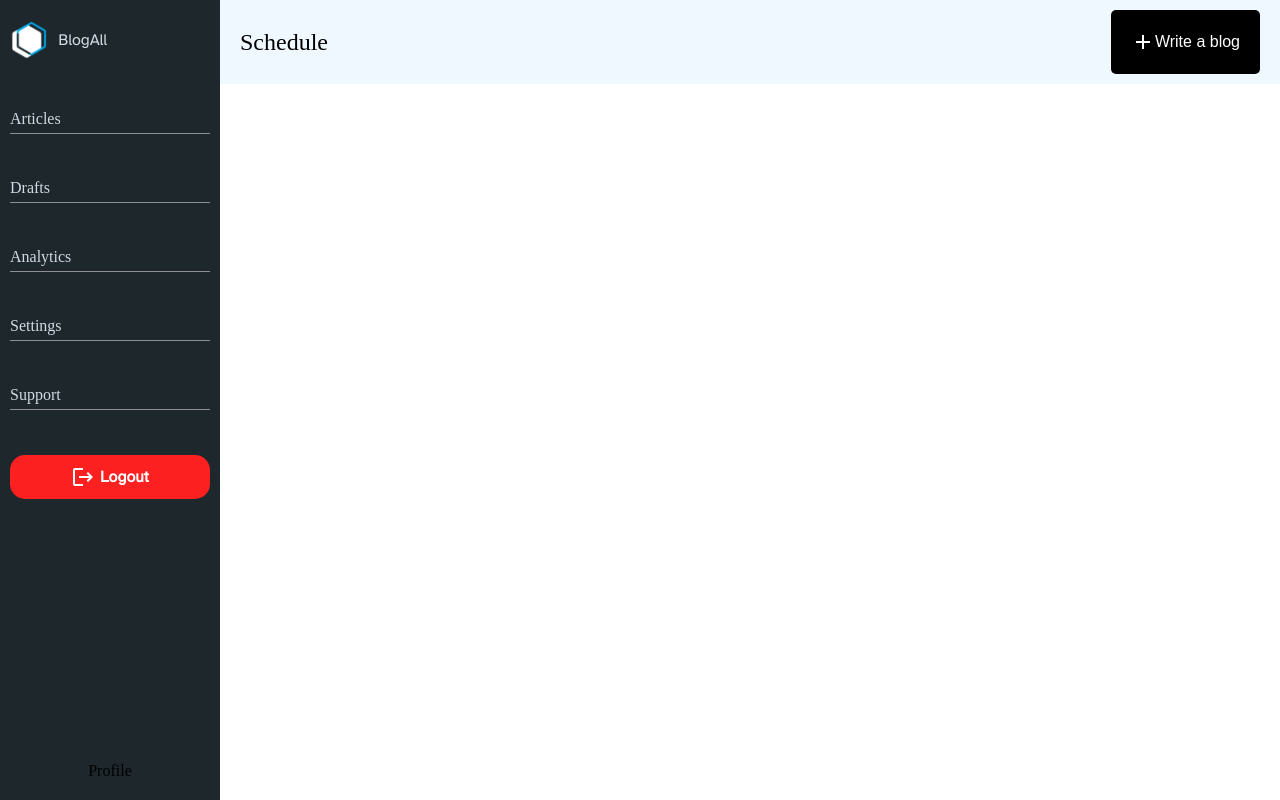
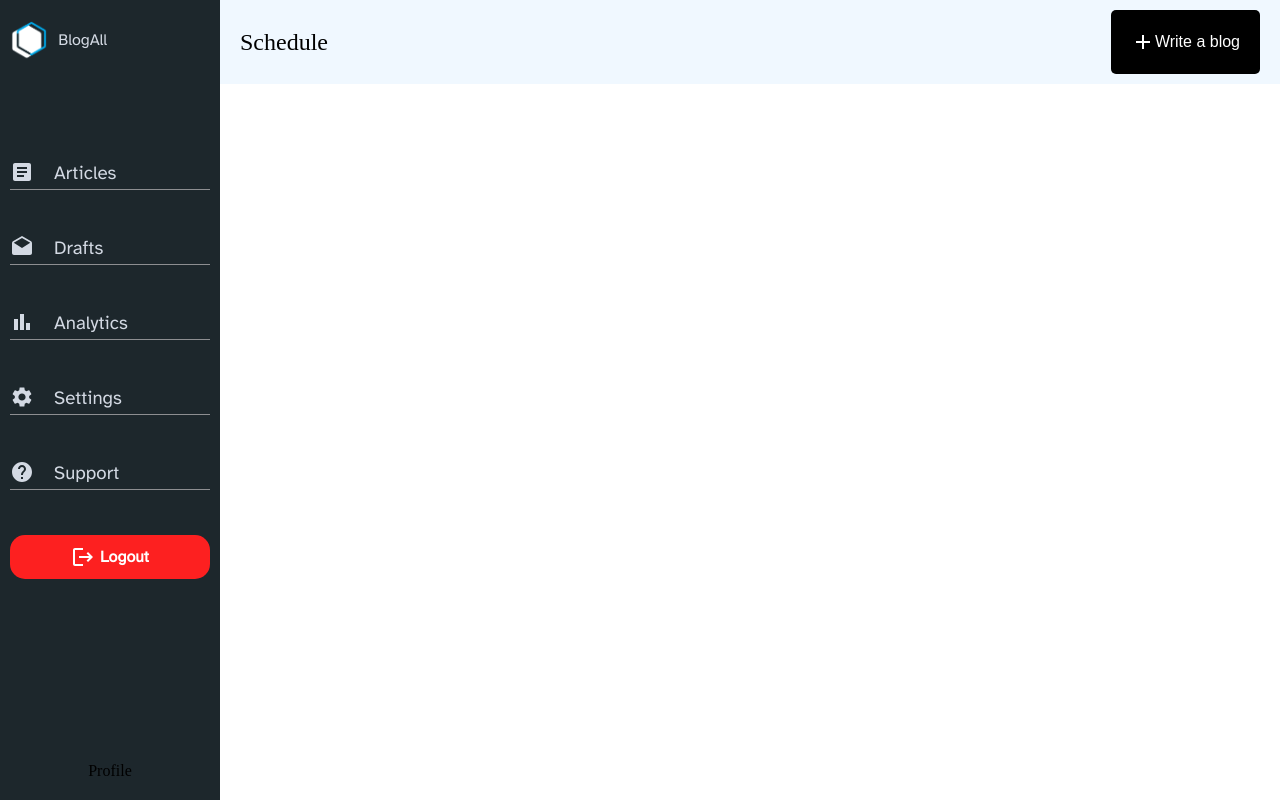
Before and after one commit to luqmanshaban/blogAll-client, a React (Create React App) app: page /dashboard in a window 1280 px wide. Built offline with nearby package versions, Linux system fonts and the light colour scheme; a web font is replaced by a local one.

Commit message:
adding the dashboard icons

```diff
--- a/src/dashboard/Dashboard.tsx
+++ b/src/dashboard/Dashboard.tsx
@@ -12,7 +12,6 @@ const Dashboard = () => {
   const unToggleActive = () => {
       setActive(false)
   }
-  console.log(active);
 
 
   return (
--- a/src/dashboard/aside/Aside.tsx
+++ b/src/dashboard/aside/Aside.tsx
@@ -3,6 +3,11 @@ import styles from '../styles/Aside.module.scss'
 import logo from '../../assets/images/logo.png';
 import { Link, useNavigate } from 'react-router-dom'
 import LogoutIcon from '@mui/icons-material/Logout';
+import ArticleIcon from '@mui/icons-material/Article';
+import DraftsIcon from '@mui/icons-material/Drafts';
+import AnalyticsIcon from '@mui/icons-material/BarChart';
+import SettingsIcon from '@mui/icons-material/Settings';
+import SupportIcon from '@mui/icons-material/Help';
 
 type Props = {
     unToggle: any;
@@ -34,22 +39,40 @@ const Aside: React.FC<Props> = ({unToggle, active}) => {
         </header>
         <ul className={styles.navMenu}>
 
-            <li>Articles
+            <li>
+              <article>
+                <ArticleIcon />
+                <h3>Articles</h3>
+              </article>
                <p className={styles.hr}></p>
             </li>
             <li>
-                Drafts
-                <p className={styles.hr}></p>
-            </li>
-            <li>Analytics
+                <article>
+                  <DraftsIcon />
+                  <h3>Drafts</h3>
+                </article>
                 <p className={styles.hr}></p>
             </li>
             <li>
-                Settings
+              <article>
+                <AnalyticsIcon />
+                <h3>Analytics</h3>
+              </article>
                 <p className={styles.hr}></p>
             </li>
-            <li>Support
-            <p className={styles.hr}></p>
+            <li>
+                <article>
+                  <SettingsIcon />
+                  <h3>Settings</h3>
+                </article>
+                <p className={styles.hr}></p>
+            </li>
+            <li>
+              <article>
+                <SupportIcon />
+                <h3>Support</h3>
+              </article>
+              <p className={styles.hr}></p>
             </li>
             <li className={styles.logout} onClick={logout}>
               <LogoutIcon />
--- a/src/dashboard/styles/Aside.module.scss
+++ b/src/dashboard/styles/Aside.module.scss
@@ -15,7 +15,7 @@
     justify-content: space-between;
     align-items: flex-start;
     flex-direction: column;
-    gap: 50px;
+    gap: 100px;
 
     header {
         display: flex;
@@ -23,7 +23,6 @@
         align-items: center;
         width: 100%;
         gap: 120px;
-
 
     .hamburger {
         display: none;
@@ -78,6 +77,18 @@
         }
         li {
             color: #D3D9E3;
+
+            article {
+                display: flex;
+                justify-content: start;
+                align-items: center;
+                gap: 20px;
+                cursor: pointer;
+
+                h3 {
+                    font-weight: lighter;
+                }
+            }
         }
 
         .logout {
--- a/src/modals/Login.tsx
+++ b/src/modals/Login.tsx
@@ -36,8 +36,6 @@ const Login: React.FC<Props> = ({unToggle, toggleSignup}) => {
       const response = await axios.post('https://bloggall.cyclic.app/login', user);
       const { token } = response.data;
       localStorage.setItem('authToken', token);
-      // localStorage.setItem('email')
-
       setTimeout(() => {
         unToggle();
         navigate('/dashboard');
--- a/src/modals/Signup.tsx
+++ b/src/modals/Signup.tsx
@@ -35,8 +35,7 @@ const Signup: React.FC<Props> = ({ unToggle, toggleLogin }) => {
     e.preventDefault();
 
     try {
-      const response = await axios.post('https://bloggall.cyclic.app/signup', user);
-      console.log(response);
+      await axios.post('https://bloggall.cyclic.app/signup', user);
       setTimeout(() => {
         toggleLogin();
         unToggle();
```
